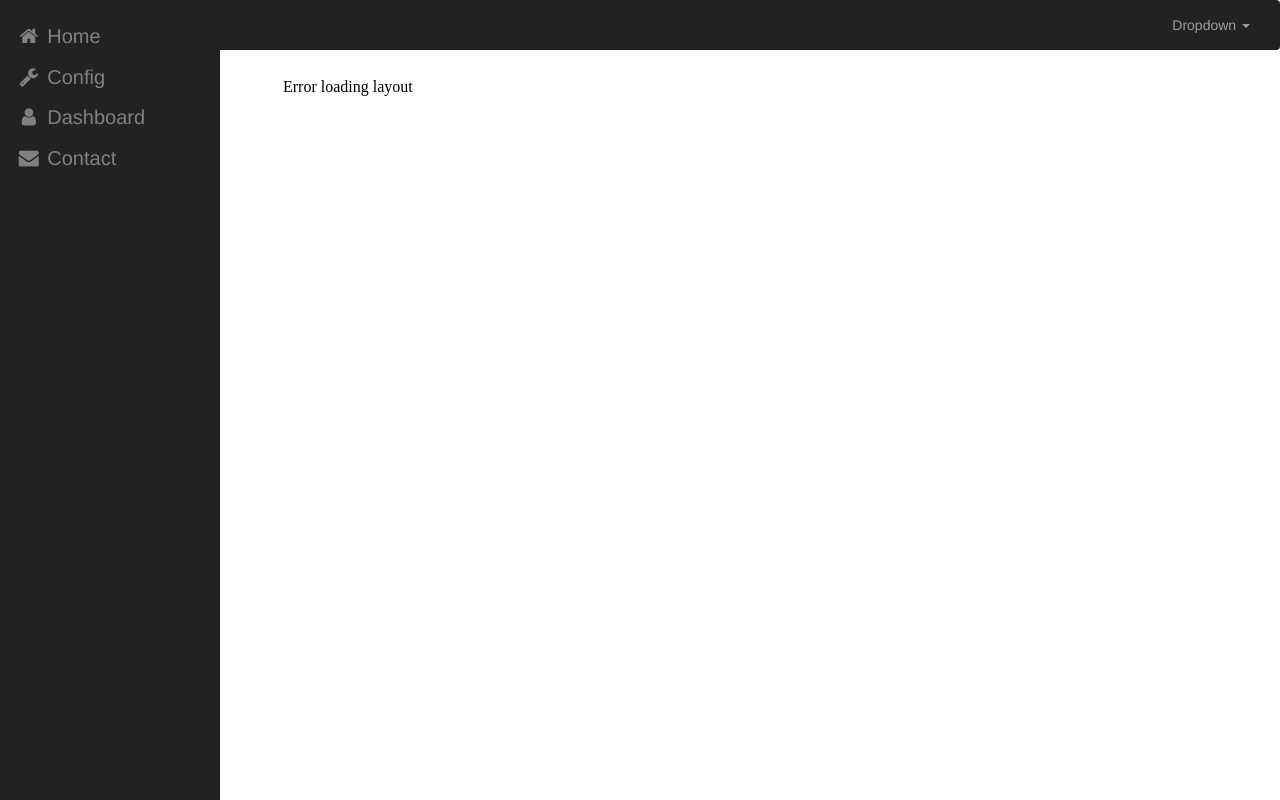
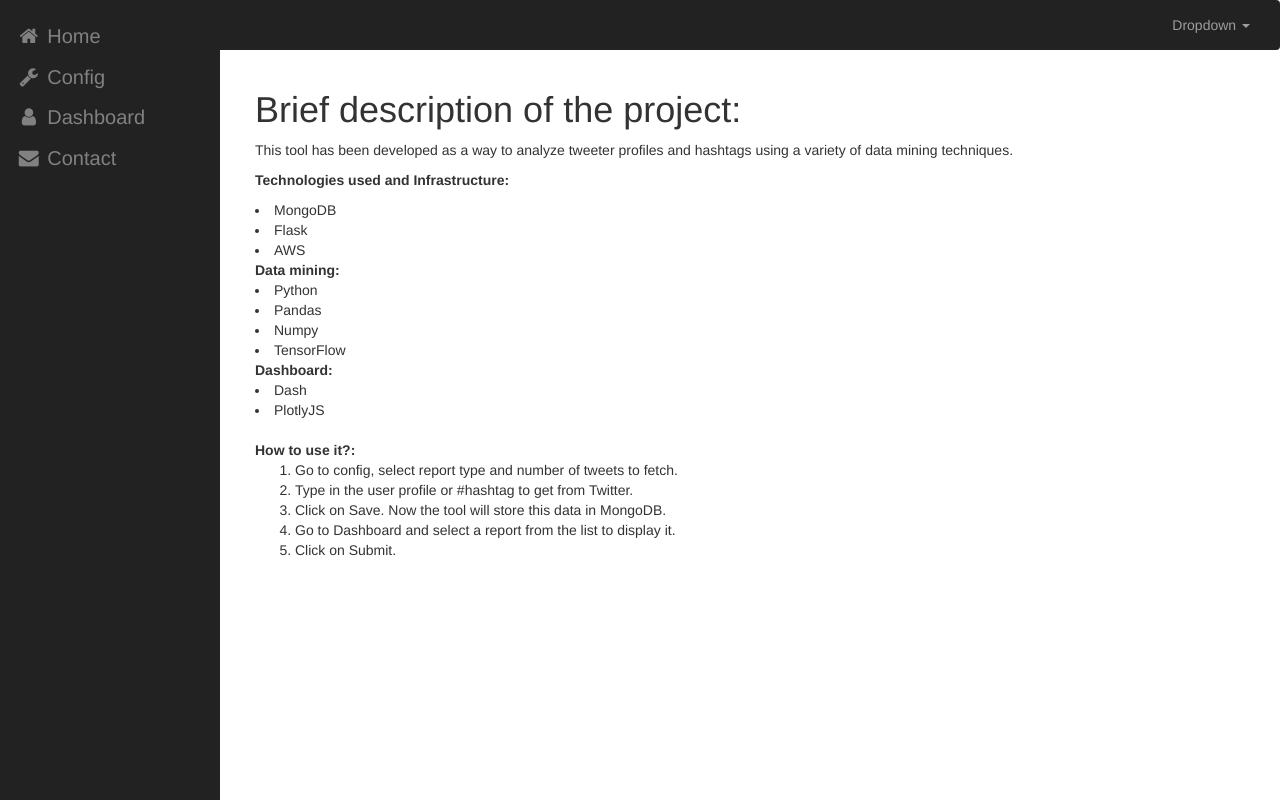
Before and after one commit to C-milo/twitterAnalytics, a Flask app: page / in a window 1280 px wide. Run offline with Flask 3, Linux system fonts and the light colour scheme; data that the repository does not hold is empty; some libraries are stand-ins or nearby versions.

Commit message:
"testing dash callbacks, added home page"

```diff
--- a/twitterAnalytics/routes.py
+++ b/twitterAnalytics/routes.py
@@ -3,33 +3,15 @@
 from flask import request
 from flask import current_app as app
 from flask import flash
+from flask import session
 
 # Local library
 from twitterAnalytics.reportConfig import Configurator
 from twitterAnalytics.reportConfig import MongoDB
 
-# @app.route('/', methods=['POST', 'GET'])
-# def index():
-#       if  request.method == 'POST':
-#             try:
-#                   twitterUser = request.form.get('twitterUser')
-#                   saveUser = request.form.get('saveUser')
-#                   run_search(twitterUser, saveUser)
-#                   tweets_df = read_db_and_analyze(twitterUser)
-#                   likes = list(tweets_df['likes'].values)
-#                   date  = list(tweets_df['date'].values)
-#                   tweet_len = list(tweets_df['len'].values)
-#                   data  = {"likes":likes, "date":date, "len":tweet_len}
-#                   return render_template('index.html', data=data)
-#             except:
-#                   make_response('Unsupported request', 400)
-#       else:
-#             data = {"likes": 0, "date": 0}
-#             return render_template('index.html', data=data)
-#
 @app.route('/', methods=['GET'])
 def root():
-      return render_template('dashboard.j2')
+      return render_template('home.j2')
 
 @app.route('/config', methods=['GET', 'POST'])
 def config():
@@ -56,13 +38,12 @@
 def report():
       if request.method == 'POST':
             try:
-                  selectReport = request.form.get('report_name')
+                  selectedReport = request.form.get('selectedReport')
             except:
                   make_response('Unsupported request', 400)
             else:
-                  return render_template('dashboard.j2')
+                  return render_template('dashboard.j2', selectedReport=selectedReport)
       else:
-            # Temporal value
             reports = MongoDB().get_reports()
             return render_template('report.j2', reports=reports)
 
--- a/twitterAnalytics/templates/dashboard.j2
+++ b/twitterAnalytics/templates/dashboard.j2
@@ -1,4 +1,5 @@
 {% extends "layout.j2" %}
 {% block content %}
-    <iframe class="responsive-iframe" frameborder='0' noresize='noresize' src="/dashapp/" title="dashboard"></iframe>
+    <h1>Jinja says: {{ selectedReport }}</h1>
+    <iframe class="responsive-iframe" frameborder='0' noresize='noresize' src="/dashapp/{{ selectedReport }}" title="dashboard"></iframe>
 {% endblock %}
--- /dev/null
+++ b/twitterAnalytics/templates/home.j2
@@ -0,0 +1,33 @@
+{% extends "layout.j2" %}
+{% block content %}
+    <h1>
+    Brief description of the project:
+    </h1>
+    <p>
+    This tool has been developed as a way to analyze tweeter profiles and hashtags using a variety of data mining techniques.
+    </p>
+    <p>
+    <b>Technologies used and Infrastructure: </b>
+        <li>MongoDB</li>
+        <li>Flask</li>
+        <li>AWS</li>
+    <b>Data mining:</b>
+        <li>Python</li>
+        <li>Pandas</li>
+        <li>Numpy</li>
+        <li>TensorFlow</li>
+    <b>Dashboard:</b>
+        <li>Dash</li>
+        <li>PlotlyJS</li>
+    <br>
+    <b>How to use it?:</b>
+    <ol>
+        <li>Go to config, select report type and number of tweets to fetch.</li>
+        <li>Type in the user profile or #hashtag to get from Twitter.</li>
+        <li>Click on Save. Now the tool will store this data in MongoDB.</li>
+        <li>Go to Dashboard and select a report from the list to display it.</li>
+        <li>Click on Submit.</li>
+    </ol>
+    </p>
+
+{% endblock %}
```
Also changed, not shown: twitterAnalytics/plotydash/dashboard.py (+18 -10 lines), twitterAnalytics/plotydash/layout.py (+8 -8 lines), twitterAnalytics/templates/index.html (deleted, +0 -126 lines), twitterAnalytics/templates/report.j2 (+8 -10 lines).
